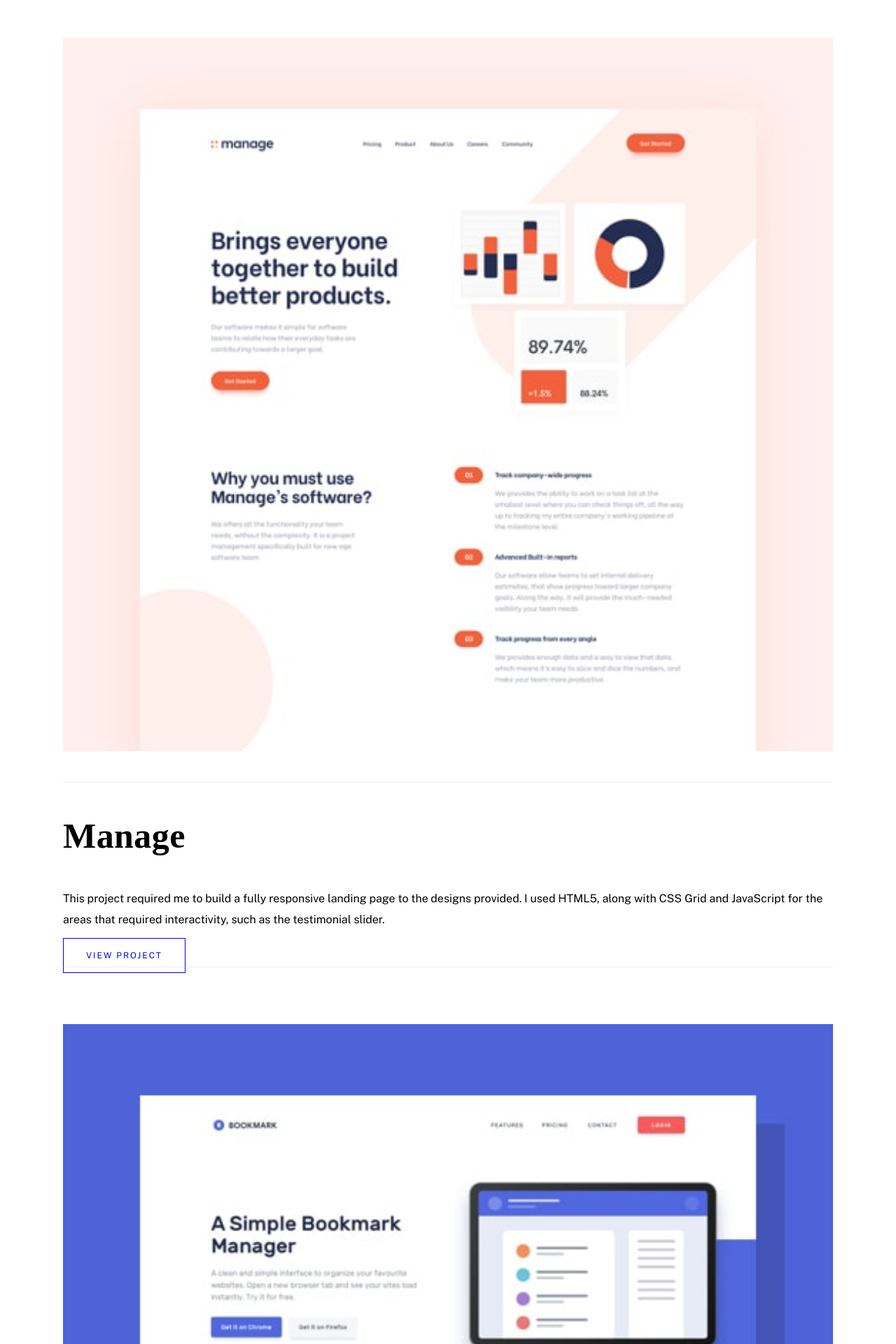
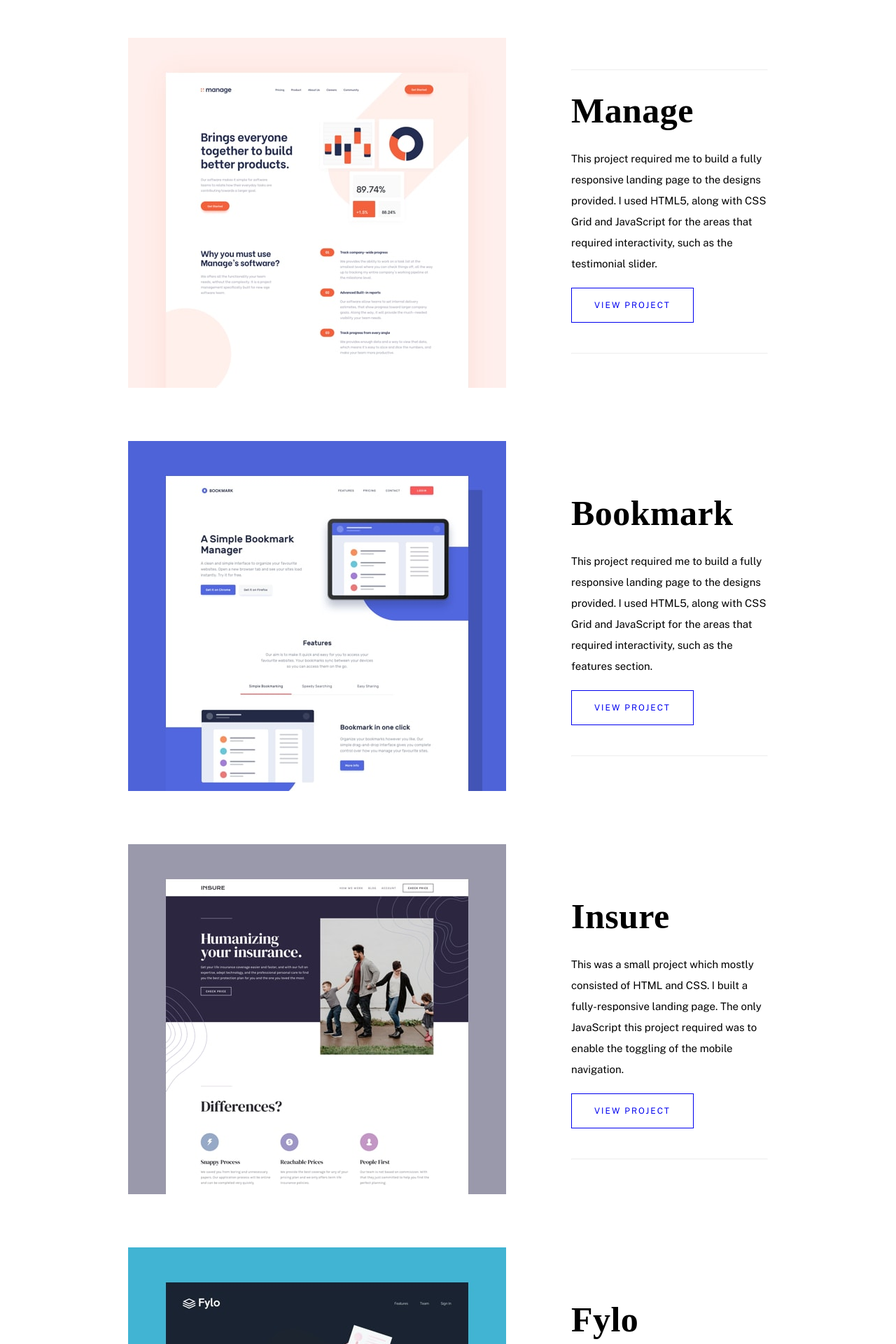
Before and after one commit to natasharamburrun/portfolio-website, a React (Create React App) app: page /portfolio in a window 1280 px wide. Shown: the part 100-2020 px from the top of the page at 70% size. Built offline with nearby package versions, Linux system fonts and the light colour scheme; a web font is replaced by a local one.

Commit message:
Styled index scss page added tablet responsiveness

```diff
--- a/src/components/Index.js
+++ b/src/components/Index.js
@@ -32,53 +32,69 @@ const Index = () => {
   return (
     <section className='index'>
       <article className='index-portfolio'>
+        <div className='index-image'>
           <picture>
             <source media='(min-width: 1024px)' srcSet={`${desktopPortfolioManage}, ${desktopPortfolioManage2} 2x`} />
             <source media='(min-width: 768px)' srcSet={`${tabletPortfolioManage}, ${tabletPortfolioManage2} 2x`} />
             <img className='index-img' src={`${mobilePortfolioManage}`} alt='' srcSet={`${mobilePortfolioManage2} 2x`} />
           </picture>
-        <hr />
-        <h1 className='header'>Manage</h1>
-        <p className='description'>This project required me to build a fully responsive landing page to the designs provided. I used HTML5, along with CSS Grid and JavaScript for the areas that required interactivity, such as the testimonial slider.
+        </div>
+        <div className='index-content'>
+          <hr className='index-hr'/>
+          <h1 className='index-header'>Manage</h1>
+          <p className='index-description'>This project required me to build a fully responsive landing page to the designs provided. I used HTML5, along with CSS Grid and JavaScript for the areas that required interactivity, such as the testimonial slider.
           </p>
           <a href='/manage' className='index-button button secondary-button'>View Project</a>
-        <hr />
+          <hr className='index-hr'/>
+        </div>
       </article>
       <article className='index-portfolio'>
+      <div className='index-image'>
         <picture>
           <source media='(min-width: 1024px)' srcSet={`${desktopPortfolioBookmark}, ${desktopPortfolioBookmark2} 2x`} />
           <source media='(min-width: 768px)' srcSet={`${tabletPortfolioBookmark}, ${tabletPortfolioBookmark2} 2x`} />
           <img className='index-img' src={`${mobilePortfolioBookmark}`} alt='' srcSet={`${mobilePortfolioBookmark2} 2x`} />
         </picture>
-        <h1 className='header'>Bookmark</h1>
-        <p className='description'>This project required me to build a fully responsive landing page to the designs provided. I used HTML5, along with CSS Grid and JavaScript for the areas that required interactivity, such as the features section.
+       </div>
+       <div className='index-content'>
+          <h1 className='index-header'>Bookmark</h1>
+          <p className='index-description'>This project required me to build a fully responsive landing page to the designs provided. I used HTML5, along with CSS Grid and JavaScript for the areas that required interactivity, such as the features section.
           </p>
           <a href='/bookmark' className='index-button button secondary-button'>View Project</a>
-        <hr />
+          <hr className='index-hr'/>
+       </div>
       </article>
       <article className='index-portfolio'>
+      <div className='index-image'>
         <picture>
           <source media='(min-width: 1024px)' srcSet={`${desktopPortfolioInsure}, ${desktopPortfolioInsure2} 2x`} />
           <source media='(min-width: 768px)' srcSet={`${tabletPortfolioInsure}, ${tabletPortfolioInsure2} 2x`} />
           <img className='index-img' src={`${mobilePortfolioInsure}`} alt='' srcSet={`${mobilePortfolioInsure2} 2x`} />
         </picture>
-        <h1 className='header'>Insure</h1>
-        <p className='description'>This was a small project which mostly consisted of HTML and CSS. I built a fully-responsive landing page. The only JavaScript this project required was to enable the toggling of the mobile navigation.
+      </div>
+      <div className='index-content'>
+        <h1 className='index-header'>Insure</h1>
+        <p className='index-description'>This was a small project which mostly consisted of HTML and CSS. I built a fully-responsive landing page. The only JavaScript this project required was to enable the toggling of the mobile navigation.
         </p>
         <a href='/insure' className='index-button button secondary-button'>View Project</a>
-        <hr />
+        <hr className='index-hr'/>
+      </div>
       </article>
       <article className='index-portfolio'>
+        <div className='index-image'>
           <picture>
             <source media='(min-width: 1024px)' srcSet={`${desktopPortfolioFylo}, ${desktopPortfolioFylo2} 2x`} />
             <source media='(min-width: 768px)' srcSet={`${tabletPortfolioFylo}, ${tabletPortfolioFylo2} 2x`} />
             <img className='index-img' src={`${mobilePortfolioFylo}`} alt='' srcSet={`${mobilePortfolioFylo2} 2x`} />
           </picture>
-        <h1 className='header'>Fylo</h1>
-        <p className='description'>This project was built in pure HTML and CSS. I had mobile and desktop designs to work to and built it so that it was fully-responsive. I took a mobile-first approach and used modern CSS like Flexbox and Grid for layout purposes.
+        </div>
+        <div className='index-content'>
+          <h1 className='index-header'>Fylo</h1>
+          <p className='index-description'>This project was built in pure HTML and CSS. I had mobile and desktop designs to work to and built it so that it was fully-responsive. I took a mobile-first approach and used modern CSS like Flexbox and Grid for layout purposes.
           </p>
           <a href='/fylo' className='index-button button secondary-button'>View Project</a>
-        <hr />
+          <hr className='index-hr'/>
+        </div>
       </article>
       <ContactMeLink />
     </section>
--- a/src/styles/components/index.scss
+++ b/src/styles/components/index.scss
@@ -1,6 +1,6 @@
 .index {
+  padding: 0 32px;
   max-width: 1100px;
-  padding: 0 32px;
 
   @include breakpoint(xl) {
     margin: 0 auto 165px;
@@ -8,8 +8,11 @@
 }
 
 .index-img {
+  margin-bottom: 32px;
   width: 100%;
-  margin-bottom: 32px;
+  @include breakpoint(lg) {
+    margin: 0;
+  }
 }
 
 article {
@@ -19,3 +22,34 @@ article {
 .index-button {
   padding: 17px 32px;
 }
+
+.index-hr {
+  margin-top: 60px;
+}
+
+.index-hr:nth-child(1) {
+  margin: 0;
+}
+
+.index-portfolio {
+  @include breakpoint(lg) {
+    display: flex;
+    justify-content: space-evenly;
+    align-items: center;
+  }
+}
+
+.index-content {
+  @include breakpoint(lg) {
+    width: 281px;
+  }
+}
+
+.index-header {
+  margin: 32px 0 29px;
+}
+
+.index-description {
+  margin-bottom: 32px;
+  font-size: 15px;
+}
```
Lines whose indentation alone changed are shown as unchanged.
